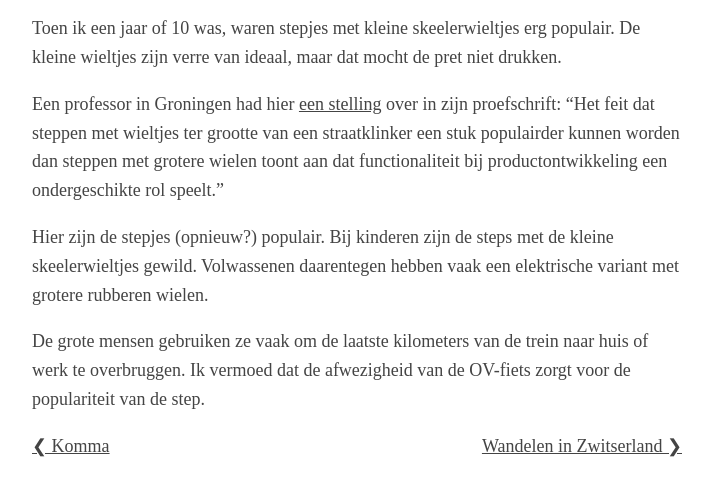
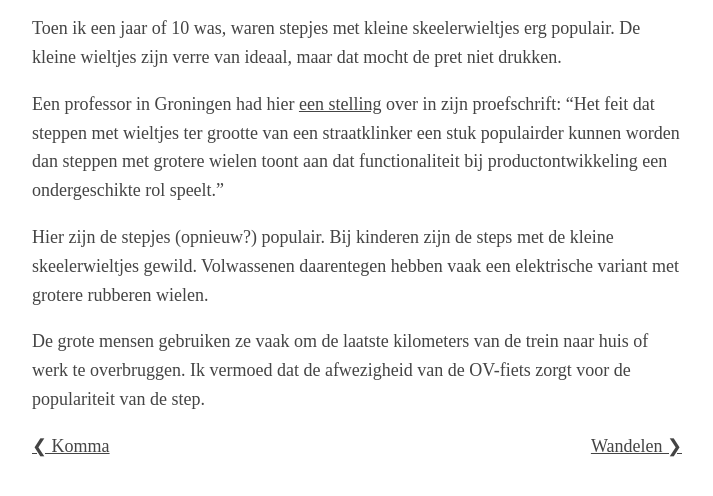
Before and after one commit to Roald87/roaldin.ch, a Jekyll site: the page built from _posts/2023-06-17-stepje.md, in a window 1280 px wide, cut to the strip 404-900 px from the top of the page. Shown: the whole strip, without its empty margins (283-996 px from the left). Built offline with Jekyll 4.4.1, drawn with Linux system fonts in a browser that asks for light colours; comment, search, counter and statistics services are not loaded.

Commit message:
undo a few changes from spelling gpt

```diff
--- a/_posts/2023-06-21-wandelen.md
+++ b/_posts/2023-06-21-wandelen.md
@@ -1,13 +1,17 @@
 ---
 layout: post
-title: Wandelen in Zwitserland
+title: Wandelen
 image: generated/wandelen-1-500-f05e168c6.webp
 ---
 
-Zwitserland is een prachtig land om te wandelen. Het wandelseizoen in de bergen loopt van april tot en met oktober, al kun je met de warme en sneeuwarme winters soms ook in de winter al in de bergen wandelen zonder sneeuwschoenen.
+Zwitserland is een prachtig land om te wandelen. Het wandelseizoen in de bergen loopt van april tot en met oktober, al kun je met de warme en sneeuwarme winters soms [ook in de winter](https://roaldin.ch/winterwandeling) al in de bergen wandelen zonder sneeuwschoenen.
 
 {% picture wandelen-1.jpg %}
 
-Afgelopen weekend zijn we gaan wandelen in Appenzell. We reisden naar de bestemming met de trein, aangezien we geen auto hebben. Op stations en in de trein zitten dan vaak meer mensen met vergelijkbare plannen. Het OV is een populair vervoersmiddel onder de wandelaars. Met de trein en de bus kun je praktisch elke plek bereiken. De auto is helaas meestal wel sneller, omdat voor het laatste stuk vaak een langzaam treintje genomen moet worden of de bus.
+Afgelopen weekend zijn we gaan wandelen in Appenzell. We reisden naar de bestemming met de trein, aangezien we geen auto hebben. Op stations en in de trein zitten dan vaak meer mensen met vergelijkbare plannen.
 
-Een voordeel van het OV is wel dat iedereen even kan slapen op de terugweg. Mijn maximale reistijd voor een wandeling is zo’n drie uur enkele reis. Daarmee wordt het wel een lange dag, maar het is altijd de moeite waard.
+Het OV is een populair vervoersmiddel onder de wandelaars. Met de trein en de bus kun je praktisch elke plek bereiken. De auto is helaas meestal wel sneller, omdat voor het laatste stuk vaak een langzaam treintje genomen moet worden of de bus.
+
+Een voordeel van het OV is wel dat iedereen even kan slapen op de terugweg.
+
+Mijn maximale reistijd voor een wandeling is zo’n drie uur enkele reis. Daarmee wordt het wel een lange dag, maar het is altijd de moeite waard.
```
